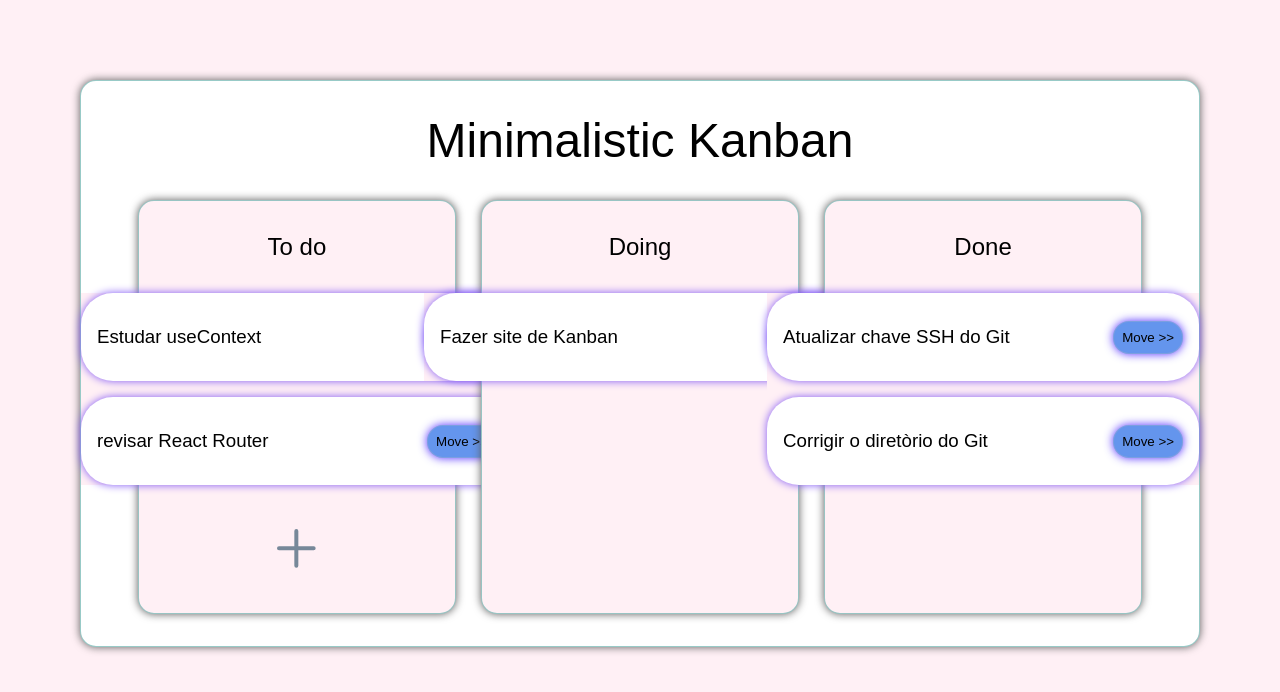
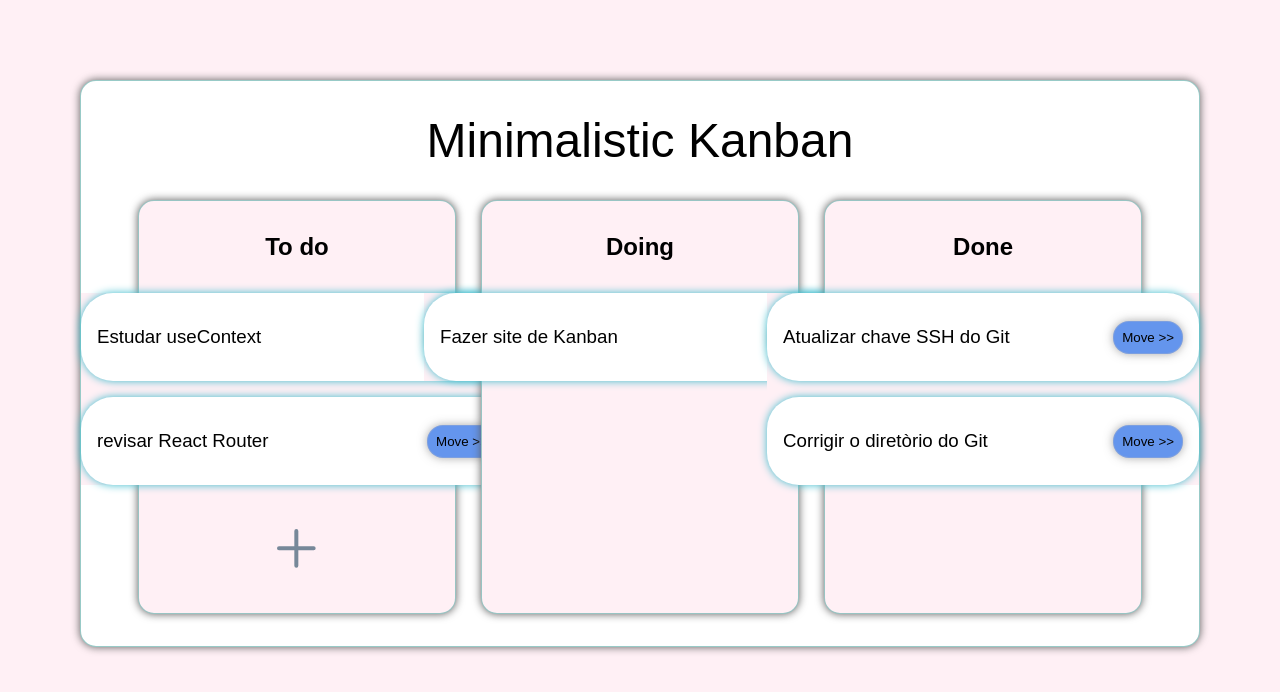
Before and after one commit to PedroEugenioDev/MinimalisticKanban, a React (Vite) app: page / in a window 1280 px wide. Shown: the top 692 px of the page. Built offline with nearby package versions, Linux system fonts and the light colour scheme; a web font is replaced by a local one.

Commit message:
Changing font weight of Task and TaskList components

```diff
--- a/src/Components/Task/index.module.css
+++ b/src/Components/Task/index.module.css
@@ -6,7 +6,7 @@
   justify-content: space-between;
   align-items: center;
   border-radius: 2rem;
-  box-shadow: 0px 0px 8px rgb(128, 86, 245);
+  box-shadow: 0px 0px 8px rgb(60, 187, 204);
   font-family: "Khula", sans-serif;
   background-color: white;
 }
@@ -14,7 +14,7 @@
 .taskTitle {
   background-color: white;
   font-family: "Khula", sans-serif;
-  font-weight: 200;
+  font-weight: 400;
 }
 
 .btnMove {
@@ -22,9 +22,10 @@
   background-color: cornflowerblue;
   border-radius: 1rem;
   border: 1px solid rgba(192, 188, 188, 0.267);
-  box-shadow: 0px 0px 10px rgba(47, 0, 255, 0.822);
+  box-shadow: 0px 0px 10px rgba(151, 151, 151, 0.822);
 }
 
 .btnMove:hover {
   background-color: rgb(130, 102, 253);
+  cursor: pointer;
 }
--- a/src/Components/TaskList/index.module.css
+++ b/src/Components/TaskList/index.module.css
@@ -12,7 +12,7 @@
   background-color: lavenderblush;
 }
 .listTitle {
-  font-weight: 300;
+  font-weight: 700;
 }
 
 .listItems {
```
